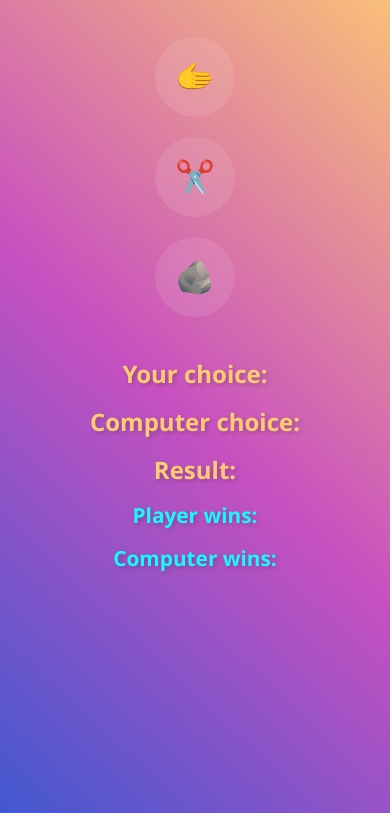
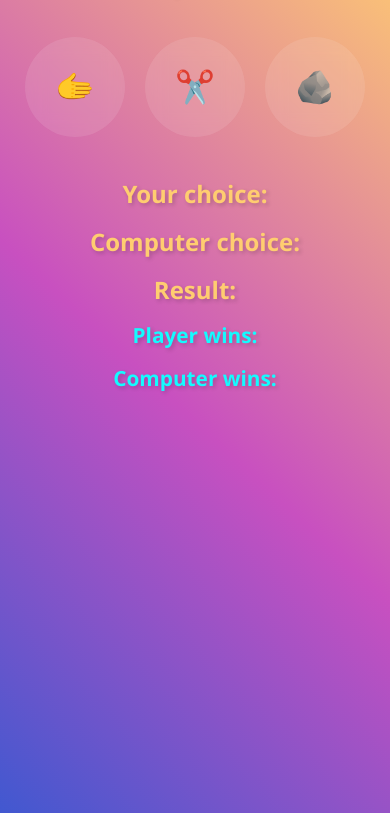
Before and after one commit to Airidas0/game, a plain HTML site: page index.html in a window 390 px wide. Shown: the part 71-884 px from the top of the page. Drawn offline with Linux system fonts and the light colour scheme.

Commit message:
The icons tended to stay on the right side of the button on mobile

```diff
--- a/style.css
+++ b/style.css
@@ -13,6 +13,7 @@ body {
 .container {
     display: flex;
     justify-content: center;
+    align-items: center;
     gap: 20px;
     margin: 40px 0;
 }
@@ -53,14 +54,15 @@ h1 {
 
 @media (max-width: 600px) {
     .container {
-        flex-direction: column;
+        flex-direction: row;
         align-items: center;
     }
 
     .choices {
-        width: 80px;
-        height: 80px;
+        width: 100px;
+        height: 100px;
         font-size: 2rem;
+        text-align: center;
     }
 
     h1 {
```
